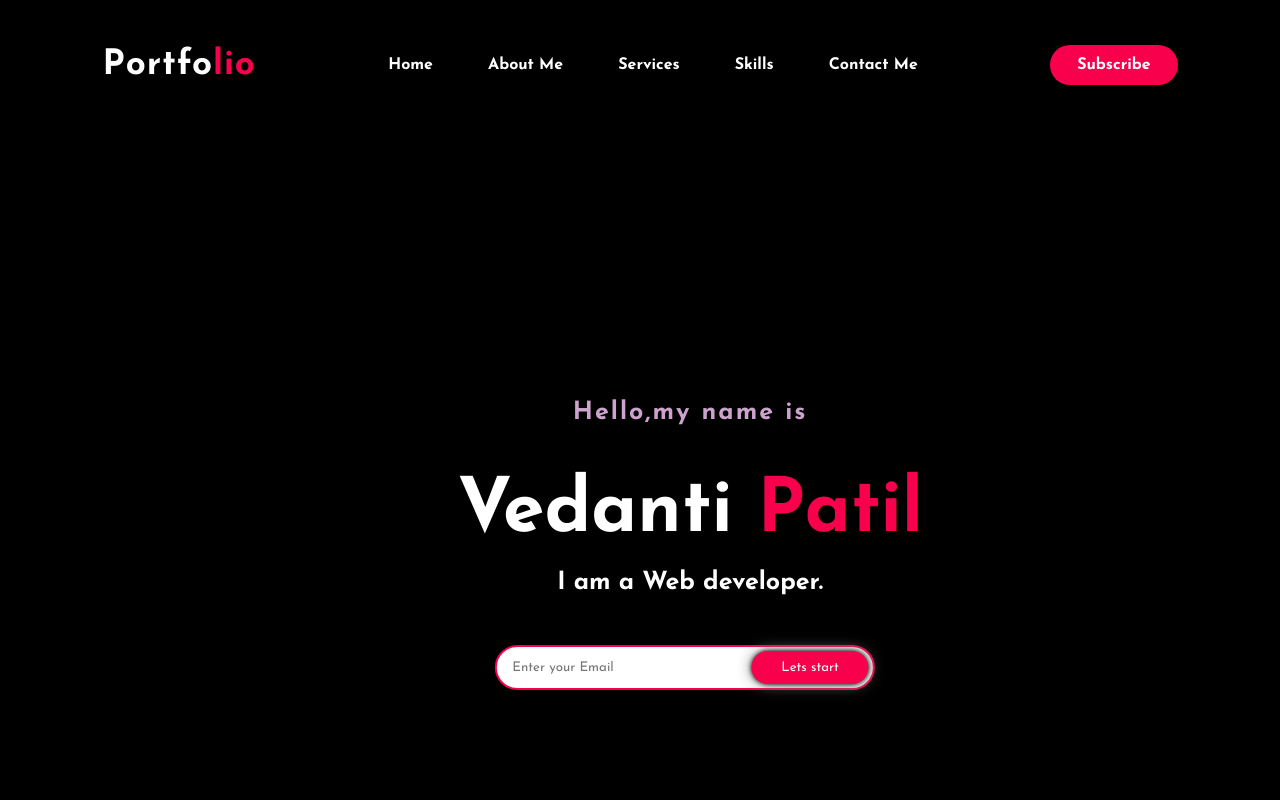
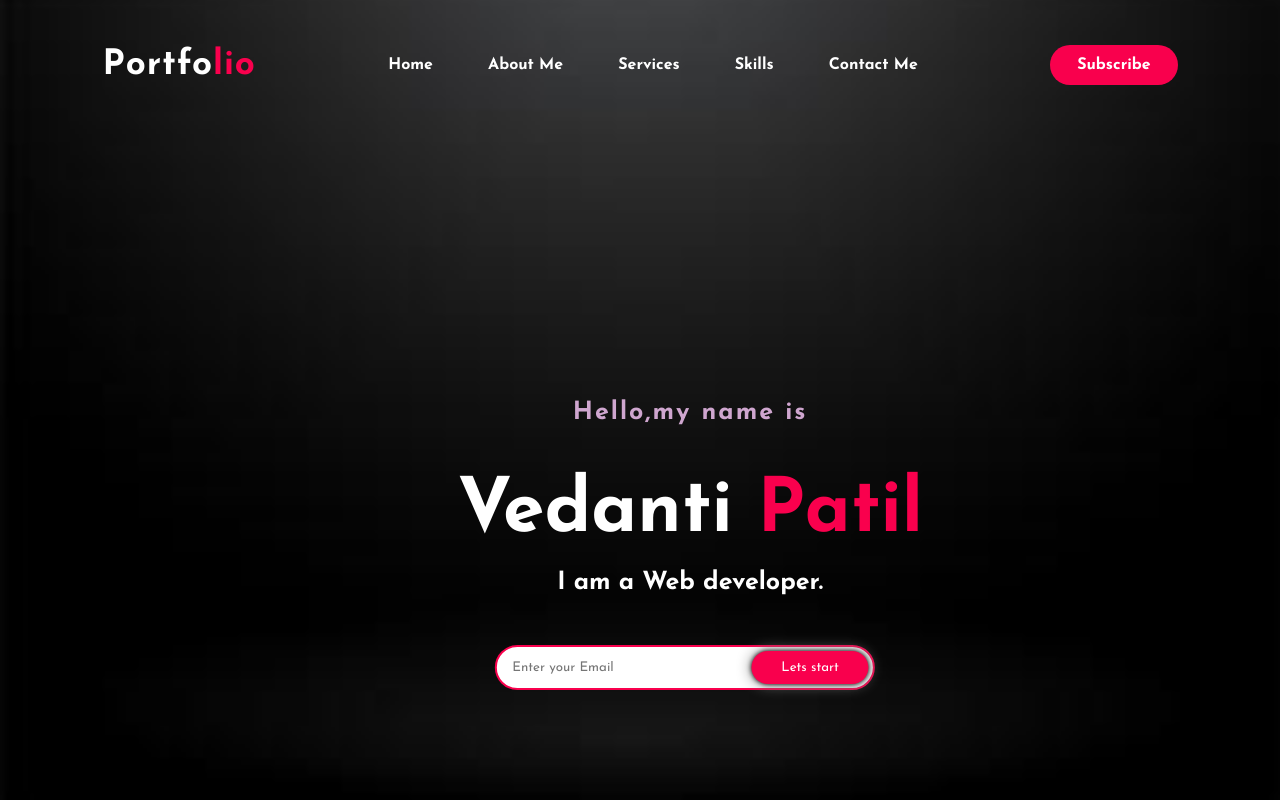
Before and after one commit to PatilVedanti/my_portfolio, a plain HTML site: page index.html in a window 1280 px wide. Shown: the top 800 px of the page. Drawn offline with Linux system fonts and the light colour scheme.

Commit message:
Update style.css

```diff
--- a/style.css
+++ b/style.css
@@ -7,8 +7,8 @@
 .hero{
     height: 100vh;
     width: 100%;
-    /* background-image: url(../images/background.jpg); */
-    background-color: #000;
+    background-image: url(./images/background.jpg);
+/*     background-color: #000; */
     background-size: cover;
     background-position: center;
 }
```
